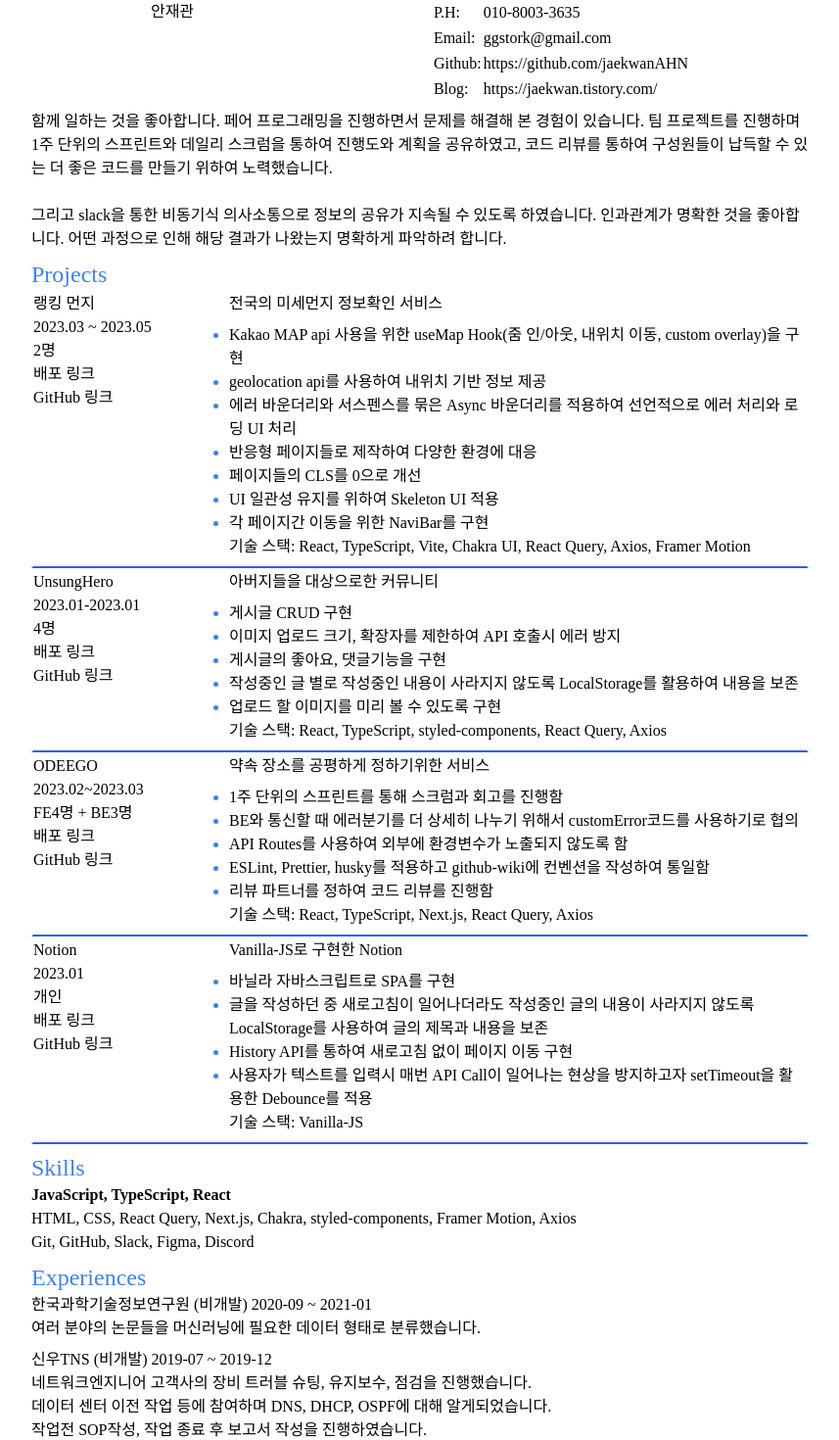
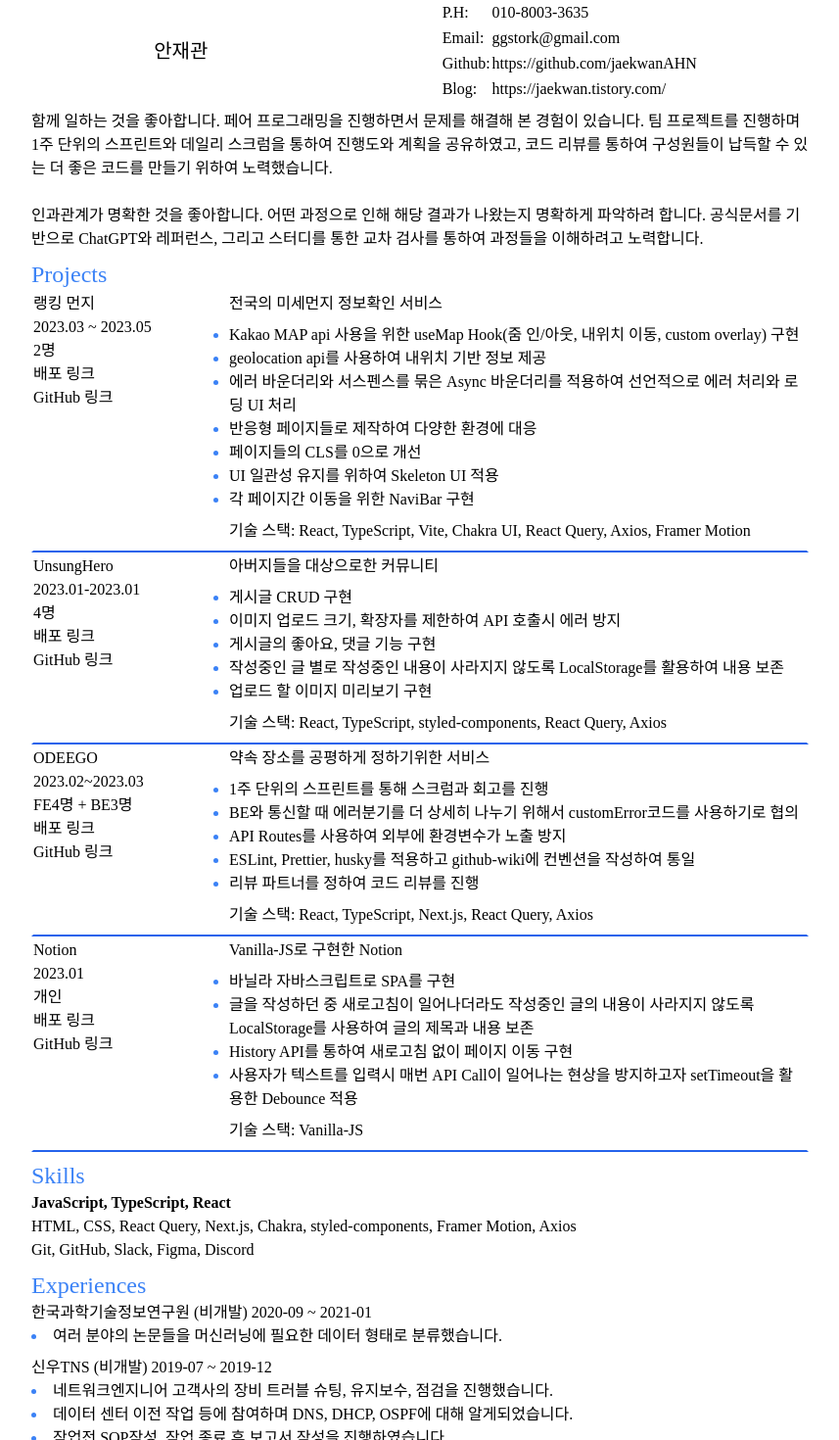
Before and after one commit to jaekwanAHN/resume, a Next.js app: page / in a window 1280 px wide. Shown: the top 1470 px of the page at 98% size, without its empty margins (211-1068 px from the left). Built offline with nearby package versions, Linux system fonts and the light colour scheme; a web font is replaced by a local one.

Commit message:
Refactor: 전체 레아웃, 내용 수정

```diff
--- a/src/components/Header/Introduce.tsx
+++ b/src/components/Header/Introduce.tsx
@@ -8,9 +8,10 @@ const Introduce = () => {
         구성원들이 납득할 수 있는 더 좋은 코드를 만들기 위하여 노력했습니다.
         <br />
         <br />
-        그리고 slack을 통한 비동기식 의사소통으로 정보의 공유가 지속될 수 있도록
-        하였습니다. 인과관계가 명확한 것을 좋아합니다. 어떤 과정으로 인해 해당
-        결과가 나왔는지 명확하게 파악하려 합니다.
+        인과관계가 명확한 것을 좋아합니다. 어떤 과정으로 인해 해당 결과가
+        나왔는지 명확하게 파악하려 합니다. 공식문서를 기반으로 ChatGPT와
+        레퍼런스, 그리고 스터디를 통한 교차 검사를 통하여 과정들을 이해하려고
+        노력합니다.
       </p>
     </div>
   );
--- a/src/components/Header/Profile.tsx
+++ b/src/components/Header/Profile.tsx
@@ -3,6 +3,10 @@ interface ProfileProps {
 }
 
 const Profile = ({ name }: ProfileProps) => {
-  return <h1>{name}</h1>;
+  return (
+    <div className="flex justify-center items-center min-w-[10%]">
+      <p className="text-xl">{name}</p>
+    </div>
+  );
 };
 export default Profile;
--- a/src/components/Header/index.tsx
+++ b/src/components/Header/index.tsx
@@ -17,7 +17,7 @@ const Header = ({ PersonalInformation }: HeaderProps) => {
 
   return (
     <>
-      <div className="flex flex-row justify-around pb-2">
+      <div className="flex flex-row  justify-around pb-2">
         <Profile name={name} />
         <Contact
           phoneNumber={phoneNumber}
--- a/src/components/Projects/ProjectContent.tsx
+++ b/src/components/Projects/ProjectContent.tsx
@@ -14,7 +14,7 @@ const ProjectContent = ({
   return (
     <div>
       <p className="text-base pb-2">{description}</p>
-      <ul className="marker:text-blue-500 list-disc">
+      <ul className="marker:text-blue-500 list-disc pb-2">
         {feature.map((value) => (
           <li key={value}>{value}</li>
         ))}
--- a/src/components/experiences/index.tsx
+++ b/src/components/experiences/index.tsx
@@ -12,7 +12,7 @@ const Experiences = () => {
               {experience.name} {experience.date}
             </p>
 
-            <ul className="pb-2">
+            <ul className="marker:text-blue-500 list-disc list-inside pb-2">
               {experience.works.map((work) => {
                 return <li key={work}>{work}</li>;
               })}
--- a/src/data/projects.ts
+++ b/src/data/projects.ts
@@ -18,13 +18,13 @@ export const projects: ProjectInfo[] = [
       'Framer Motion',
     ],
     feature: [
-      'Kakao MAP api 사용을 위한 useMap Hook(줌 인/아웃, 내위치 이동, custom overlay)을 구현',
+      'Kakao MAP api 사용을 위한 useMap Hook(줌 인/아웃, 내위치 이동, custom overlay) 구현',
       'geolocation api를 사용하여 내위치 기반 정보 제공 ',
       '에러 바운더리와 서스펜스를 묶은 Async 바운더리를 적용하여 선언적으로 에러 처리와 로딩 UI 처리',
       '반응형 페이지들로 제작하여 다양한 환경에 대응',
       '페이지들의 CLS를 0으로 개선',
       'UI 일관성 유지를 위하여 Skeleton UI 적용',
-      '각 페이지간 이동을 위한 NaviBar를 구현',
+      '각 페이지간 이동을 위한 NaviBar 구현',
     ],
   },
   {
@@ -44,9 +44,9 @@ export const projects: ProjectInfo[] = [
     feature: [
       '게시글 CRUD 구현',
       '이미지 업로드 크기, 확장자를 제한하여 API 호출시 에러 방지',
-      '게시글의 좋아요, 댓글기능을 구현',
-      '작성중인 글 별로 작성중인 내용이 사라지지 않도록 LocalStorage를 활용하여 내용을 보존',
-      '업로드 할 이미지를 미리 볼 수 있도록 구현',
+      '게시글의 좋아요, 댓글 기능 구현',
+      '작성중인 글 별로 작성중인 내용이 사라지지 않도록 LocalStorage를 활용하여 내용 보존',
+      '업로드 할 이미지 미리보기 구현',
     ],
   },
   {
@@ -58,11 +58,11 @@ export const projects: ProjectInfo[] = [
     githubLink: 'https://github.com/prgrms-web-devcourse/Team-PODO-ODEEGO-FE',
     stackList: ['React', 'TypeScript', 'Next.js', 'React Query', 'Axios'],
     feature: [
-      '1주 단위의 스프린트를 통해 스크럼과 회고를 진행함',
+      '1주 단위의 스프린트를 통해 스크럼과 회고를 진행',
       'BE와 통신할 때 에러분기를 더 상세히 나누기 위해서 customError코드를 사용하기로 협의',
-      'API Routes를 사용하여 외부에 환경변수가 노출되지 않도록 함',
-      'ESLint, Prettier, husky를 적용하고 github-wiki에 컨벤션을 작성하여 통일함',
-      '리뷰 파트너를 정하여 코드 리뷰를 진행함',
+      'API Routes를 사용하여 외부에 환경변수가 노출 방지',
+      'ESLint, Prettier, husky를 적용하고 github-wiki에 컨벤션을 작성하여 통일',
+      '리뷰 파트너를 정하여 코드 리뷰를 진행',
     ],
   },
   {
@@ -76,9 +76,9 @@ export const projects: ProjectInfo[] = [
     stackList: ['Vanilla-JS'],
     feature: [
       '바닐라 자바스크립트로 SPA를 구현',
-      '글을 작성하던 중 새로고침이 일어나더라도 작성중인 글의 내용이 사라지지 않도록 LocalStorage를 사용하여 글의 제목과 내용을 보존',
+      '글을 작성하던 중 새로고침이 일어나더라도 작성중인 글의 내용이 사라지지 않도록 LocalStorage를 사용하여 글의 제목과 내용 보존',
       'History API를 통하여 새로고침 없이 페이지 이동 구현',
-      '사용자가 텍스트를 입력시 매번 API Call이 일어나는 현상을 방지하고자 setTimeout을 활용한 Debounce를 적용',
+      '사용자가 텍스트를 입력시 매번 API Call이 일어나는 현상을 방지하고자 setTimeout을 활용한 Debounce 적용',
     ],
   },
 ];
```
